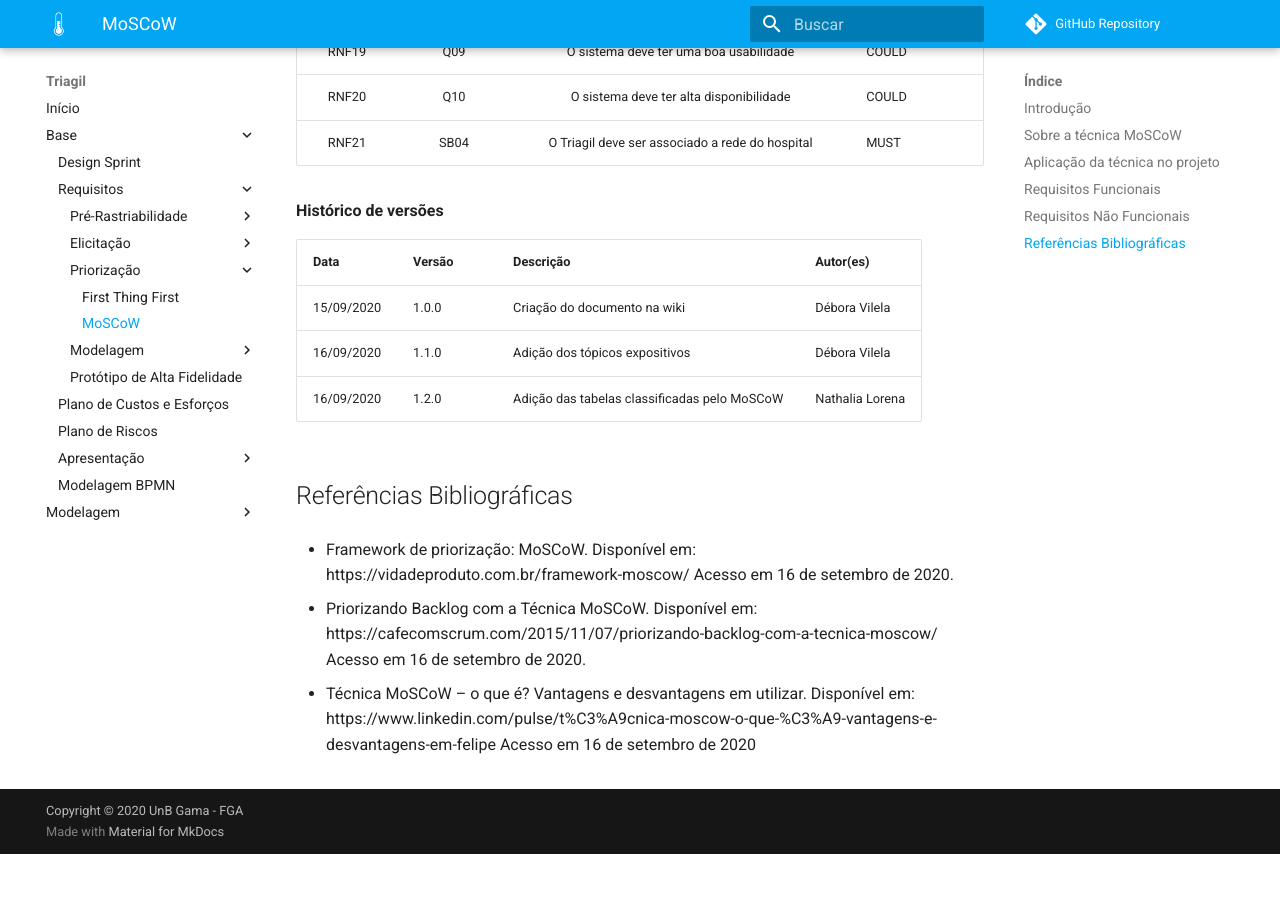
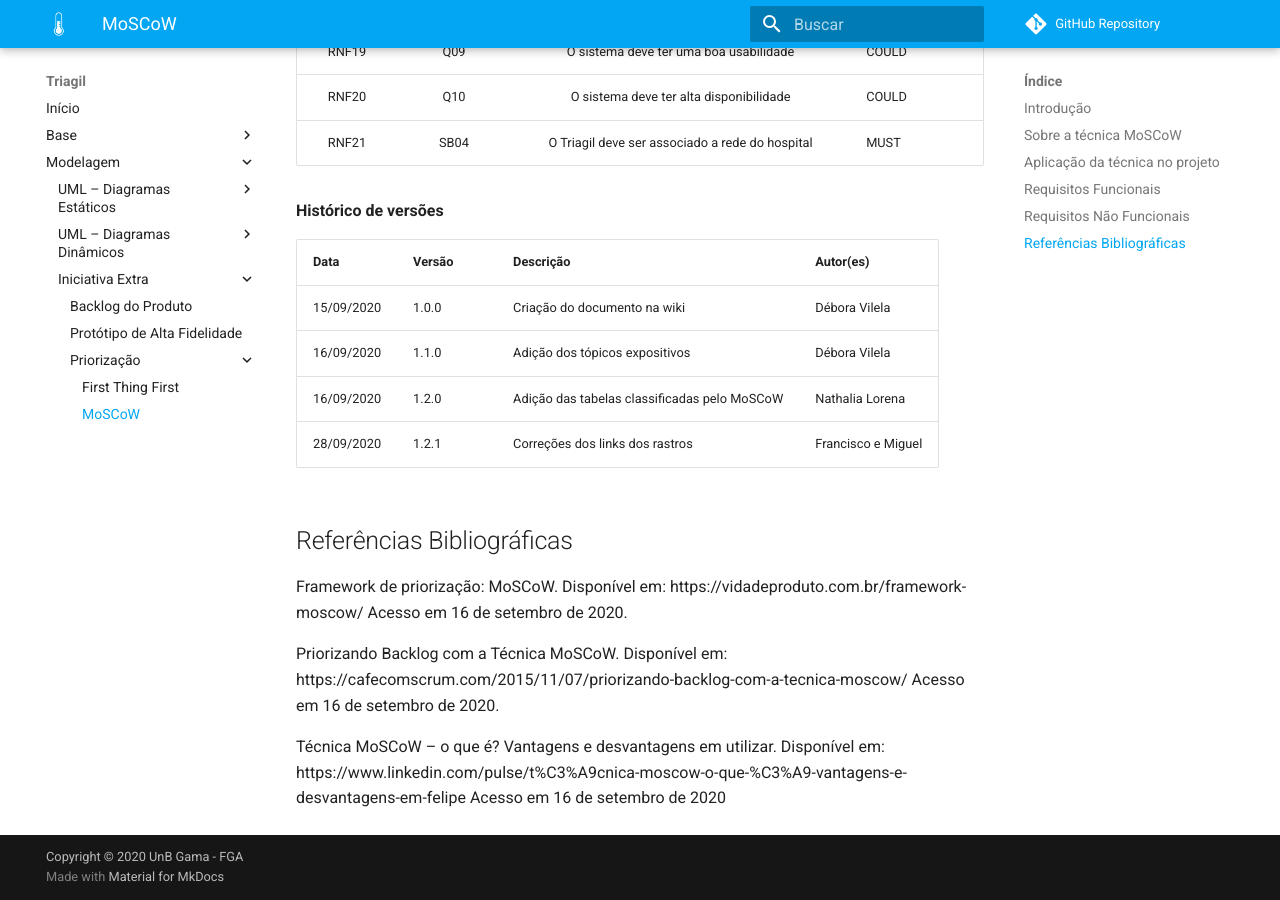
Before and after one commit to UnBArqDsw/2020.1_G1_Triagil, an MkDocs documentation site: the page built from docs/base/requisitos/priorizacao/moscow.md, in a window 1280 px wide and 900 px high, scrolled down 3651 px. Built offline with MkDocs 1.6.1 and Material for MkDocs 9.7.7, drawn with Linux system fonts in a browser that asks for light colours; comment, search, counter and statistics services are not loaded; before the commit the page ends 4505 px from its top, so only the background shows below that.

Commit message:
Realizando correcoes nos rastros das priorizacao e adicionando os extras
Signed-off-by: FranciscoHeronildo <heronildo.2010@hotmail.com>
Co-authored-by: Miguel-Alves <miguelhenriquealvesdeoliveira@gmail.com>

```diff
--- a/docs/base/requisitos/priorizacao/moscow.md
+++ b/docs/base/requisitos/priorizacao/moscow.md
@@ -2,7 +2,7 @@
 
 ## Introdução
 
-<p align="justify">É uma técnica de priorização utilizada para elencar os requisitos de um projeto de acordo com a sua criticidade e seu valor no negócio. Ajuda a priorizar o escopo de forma a dividir quais tarefas são de extrema importância para o sucesso do projeto e quais poderão ser descartadas caso o projeto sofra mudança de prazo e/ou perda de recursos.</p>
+É uma técnica de priorização utilizada para elencar os requisitos de um projeto de acordo com a sua criticidade e seu valor no negócio. Ajuda a priorizar o escopo de forma a dividir quais tarefas são de extrema importância para o sucesso do projeto e quais poderão ser descartadas caso o projeto sofra mudança de prazo e/ou perda de recursos.
 
 ## Sobre a técnica MoSCoW
 
@@ -18,14 +18,13 @@
 
 ## Aplicação da técnica no projeto
 
-Na tabela abaixo, estão ordenados os requisitos elicitados nos documentos [Brainstorming](2020.1_G1_Triagil\docs\base\requisitos\elicitacao\brainstorming.md), [Entrevista](2020.1_G1_Triagil\docs\base\requisitos\elicitacao\entrevista.md), [Questionário](2020.1_G1_Triagil\docs\base\requisitos\elicitacao\questionario.md) e [Storyboard](2020.1_G1_Triagil\docs\base\requisitos\elicitacao\storyboard.md).
-
+Na tabela abaixo, estão ordenados os requisitos elicitados nos documentos [Brainstorming](https://unbarqdsw.github.io/2020.1_G1_Triagil/docs/base/requisitos/elicitacao/brainstorming.md), [Entrevista](https://unbarqdsw.github.io/2020.1_G1_Triagil/docs/base/requisitos/elicitacao/entrevista.md), [Questionário](https://unbarqdsw.github.io/2020.1_G1_Triagil/docs/base/requisitos/elicitacao/questionario.md) e [Storyboard](https://unbarqdsw.github.io/2020.1_G1_Triagil/docs/base/requisitos/elicitacao/storyboard.md).
 
 ## Requisitos Funcionais
 
 |Requisitos|Origem|Descrição|Classificação MoSCoW|
 |:--------:|:-------:|:------------------:|:-----|
-|RF01   |[BS01](brainstorming.md#bs01) |O enfermeiro deve visualizar a lista de pacientes "normal" e "preferencial" |MUST|
+|RF01   |BS01|O enfermeiro deve visualizar a lista de pacientes "normal" e "preferencial" |MUST|
 |RF02   |BS02|O enfermeiro deve realizar seu cadastro com a chave de acesso do hospital|MUST|
 |RF03   |BS04, Q13|O enfermeiro deve ter acesso ao dados de todos os pacientes|MUST|
 |RF04   |BS06, SB07|A enfermeira deve ter a opção de alterar ou confirmar a classificação do paciente feita por ela|MUST|
@@ -43,7 +42,6 @@
 |RF16   |Q02|O enfermeiro deve consultar pacientes já cadastrados|MUST|
 |RF17   |Q05|O sistema deve autenticar os dados enfermeiro e do hospital|MUST|
 |RF18   |SB08|O enfermeiro deve alterar a posição do paciente na fila|MUST|
-
 
 ## Requisitos Não Funcionais
 
@@ -71,21 +69,19 @@
 |RNF20   |Q10|O sistema deve ter alta disponibilidade|COULD|
 |RNF21   |SB04|O Triagil deve ser associado a rede do hospital|MUST|
 
-
-
 **Histórico de versões**
 
 Data | Versão | Descrição | Autor(es) |
 | --- | --- | --- | --- |
 | 15/09/2020 |1.0.0 | Criação do documento na wiki  | Débora Vilela |
-| 16/09/2020 |1.1.0 | Adição dos tópicos expositivos| Débora Vilela|
-| 16/09/2020 |1.2.0 | Adição das tabelas classificadas pelo MoSCoW| Nathalia Lorena|
-
+| 16/09/2020 |1.1.0 | Adição dos tópicos expositivos | Débora Vilela |
+| 16/09/2020 |1.2.0 | Adição das tabelas classificadas pelo MoSCoW | Nathalia Lorena |
+| 28/09/2020 |1.2.1 | Correções dos links dos rastros | Francisco e Miguel |
 
 ## Referências Bibliográficas
 
-- Framework de priorização: MoSCoW. Disponível em: https://vidadeproduto.com.br/framework-moscow/ Acesso em 16 de setembro de 2020.
+Framework de priorização: MoSCoW. Disponível em: https://vidadeproduto.com.br/framework-moscow/ Acesso em 16 de setembro de 2020.
 
-- Priorizando Backlog com a Técnica MoSCoW. Disponível em: https://cafecomscrum.com/2015/11/07/priorizando-backlog-com-a-tecnica-moscow/ Acesso em 16 de setembro de 2020.
+Priorizando Backlog com a Técnica MoSCoW. Disponível em: https://cafecomscrum.com/2015/11/07/priorizando-backlog-com-a-tecnica-moscow/ Acesso em 16 de setembro de 2020.
 
-- Técnica MoSCoW – o que é? Vantagens e desvantagens em utilizar. Disponível em: https://www.linkedin.com/pulse/t%C3%A9cnica-moscow-o-que-%C3%A9-vantagens-e-desvantagens-em-felipe Acesso em 16 de setembro de 2020
+Técnica MoSCoW – o que é? Vantagens e desvantagens em utilizar. Disponível em: https://www.linkedin.com/pulse/t%C3%A9cnica-moscow-o-que-%C3%A9-vantagens-e-desvantagens-em-felipe Acesso em 16 de setembro de 2020
--- a/mkdocs.yml
+++ b/mkdocs.yml
@@ -40,14 +40,14 @@
         - Entrevista: base/requisitos/elicitacao/entrevista.md
         - Questionário: base/requisitos/elicitacao/questionario.md
         - Storyboard: base/requisitos/elicitacao/storyboard.md
-      - Priorização:
-        - First Thing First: base/requisitos/priorizacao/first_thing_first.md
-        - MoSCoW: base/requisitos/priorizacao/moscow.md
+      # - Priorização:
+      #   - First Thing First: base/requisitos/priorizacao/first_thing_first.md
+      #   - MoSCoW: base/requisitos/priorizacao/moscow.md
       - Modelagem:
         - Léxicos: base/requisitos/modelagem/lexico.md
         - Glossário: base/requisitos/modelagem/glossario.md
         # - Backlog do Produto: base/requisitos/modelagem/backlog.md
-      - Protótipo de Alta Fidelidade: base/requisitos/prototipo/prototipo_de_alta.md
+      # - Protótipo de Alta Fidelidade: base/requisitos/prototipo/prototipo_de_alta.md
     - Plano de Custos e Esforços: base/documentos/plano_custos.md
     - Plano de Riscos: base/documentos/plano_risco.md
     - Apresentação:
@@ -68,3 +68,7 @@
         - Diagrama de Caso de Uso: modelagem/diagramas/dinamicos/diagrama_use_case.md
     - Iniciativa Extra:
       - Backlog do Produto: modelagem/extra/backlog.md
+      - Protótipo de Alta Fidelidade: base/requisitos/prototipo/prototipo_de_alta.md
+      - Priorização:
+        - First Thing First: base/requisitos/priorizacao/first_thing_first.md
+        - MoSCoW: base/requisitos/priorizacao/moscow.md
```
Also changed, not shown: docs/base/requisitos/priorizacao/first_thing_first.md (+1 -2 lines).
